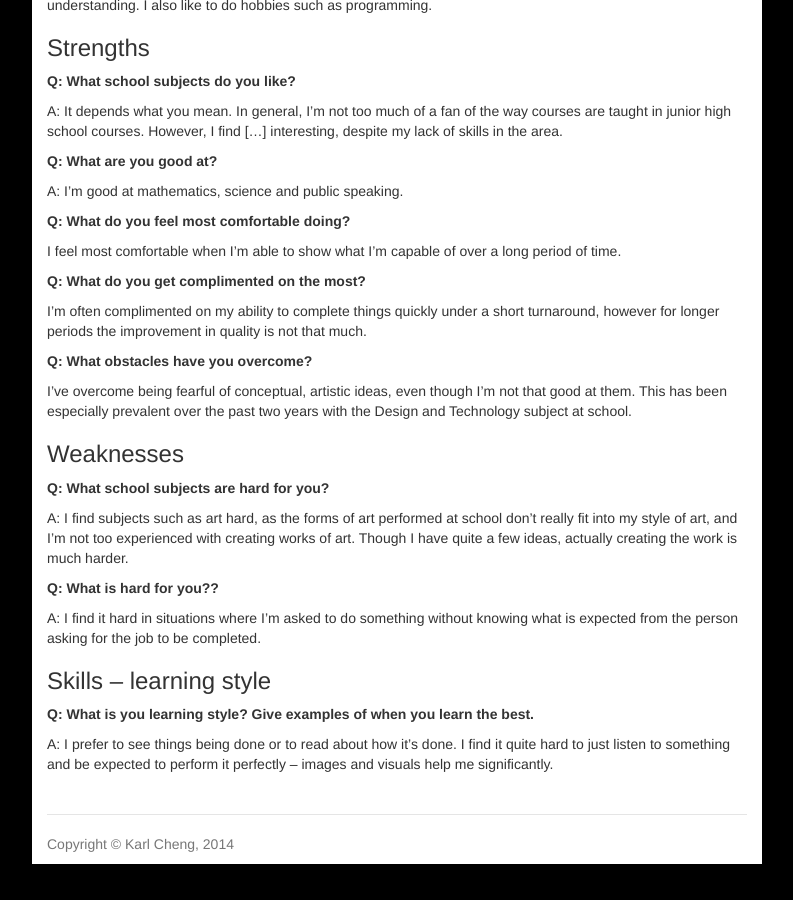
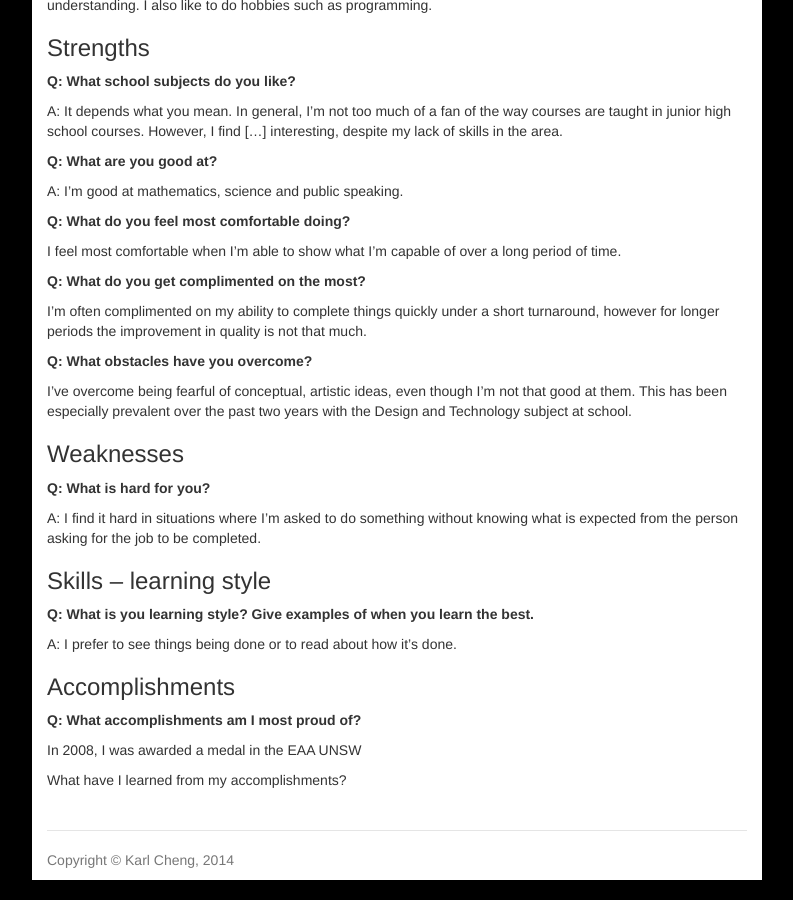
Before and after one commit to Qantas94Heavy/qantas94heavy.github.io, a Jekyll site: the page built from selfevaluation.md, in a window 1280 px wide and 900 px high, scrolled down 671 px. Shown: the whole window, without its empty margins (243-1036 px from the left). Built offline with Jekyll 4.4.1, drawn with Linux system fonts in a browser that asks for light colours.

Commit message:
Remove question that isn't answered that well

```diff
--- a/selfevaluation.md
+++ b/selfevaluation.md
@@ -56,11 +56,7 @@ I've overcome being fearful of conceptual, artistic ideas, even though I'm not t
 
 ### Weaknesses
 
-**Q: What school subjects are hard for you?**
-
-A: I find subjects such as art hard, as the forms of art performed at school don't really fit into my style of art, and I'm not too experienced with creating works of art. Though I have quite a few ideas, actually creating the work is much harder.
-
-**Q: What is hard for you??**
+**Q: What is hard for you?**
 
 A: I find it hard in situations where I'm asked to do something without knowing what is expected from the person asking for the job to be completed.
 
@@ -68,14 +64,21 @@ A: I find it hard in situations where I'm asked to do something without knowing
 
 **Q: What is you learning style? Give examples of when you learn the best.**
 
-A: I prefer to see things being done or to read about how it's done. I find it quite hard to just listen to something and be expected to perform it perfectly -- images and visuals help me significantly.
+A: I prefer to see things being done or to read about how it's done.
 
+### Accomplishments
+
+**Q: What accomplishments am I most proud of?**
+
+In 2008, I was awarded a medal in the EAA UNSW
+
+What have I learned from my accomplishments?
 
 <!--
+Weaknesses
+What school subjects are hard for you?
+Accomplishments
 
-Accomplishments
-What accomplishments am I most proud of?
-What have I learned from my accomplishments?
 Experiences
 What experiences do I have that will help with a job?
 Goals
```
